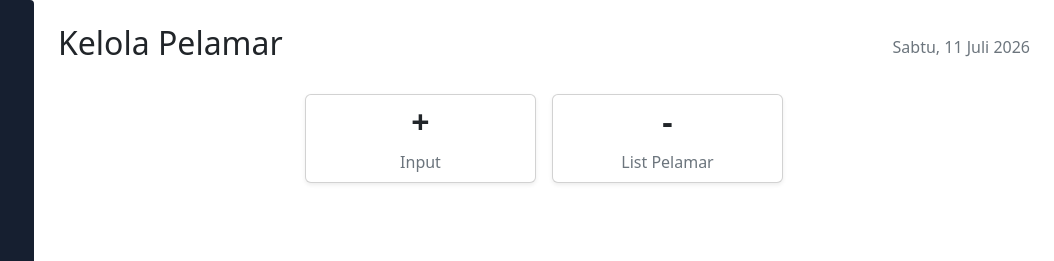
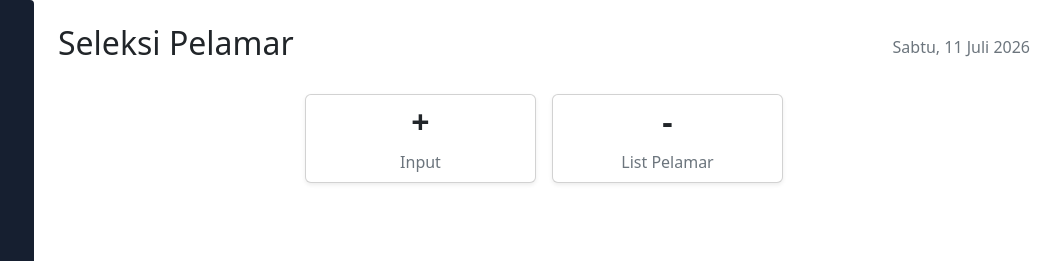
Before and after one commit to s4triodwi-rgb/Ageng, a plain HTML site: page Seleksi Pelamar.html in a window 1280 px wide. Shown: the top 261 px of the page, 226-1280 px from the left. Drawn offline with nearby package versions, Linux system fonts and the light colour scheme.

Commit message:
Update Seleksi Pelamar.html

```diff
--- a/Seleksi Pelamar.html
+++ b/Seleksi Pelamar.html
@@ -52,7 +52,7 @@
 
             <div>
                 <div class="d-flex justify-content-between align-items-center">
-                    <h2>Kelola Pelamar</h2>
+                    <h2>Seleksi Pelamar</h2>
                     <span id="tanggal" class="text-secondary"></span>
                 </div>
             </div>
```
